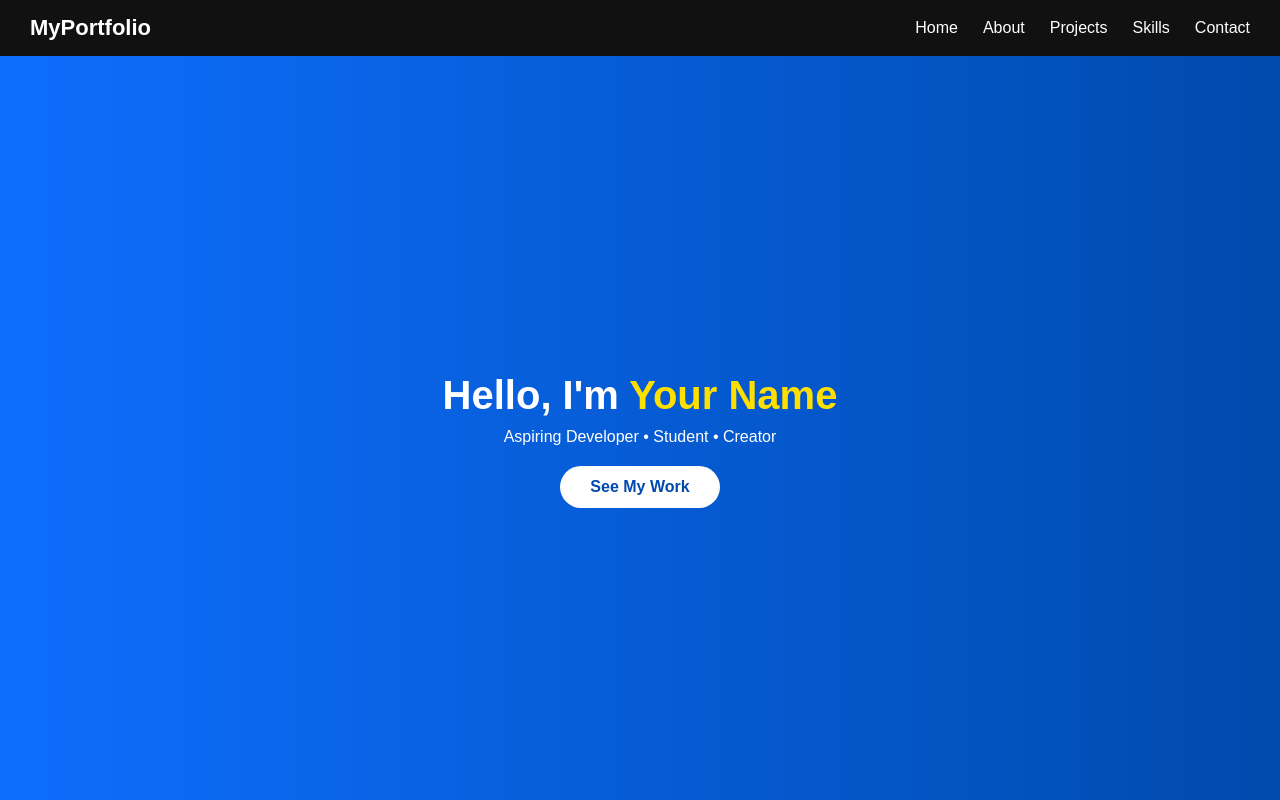
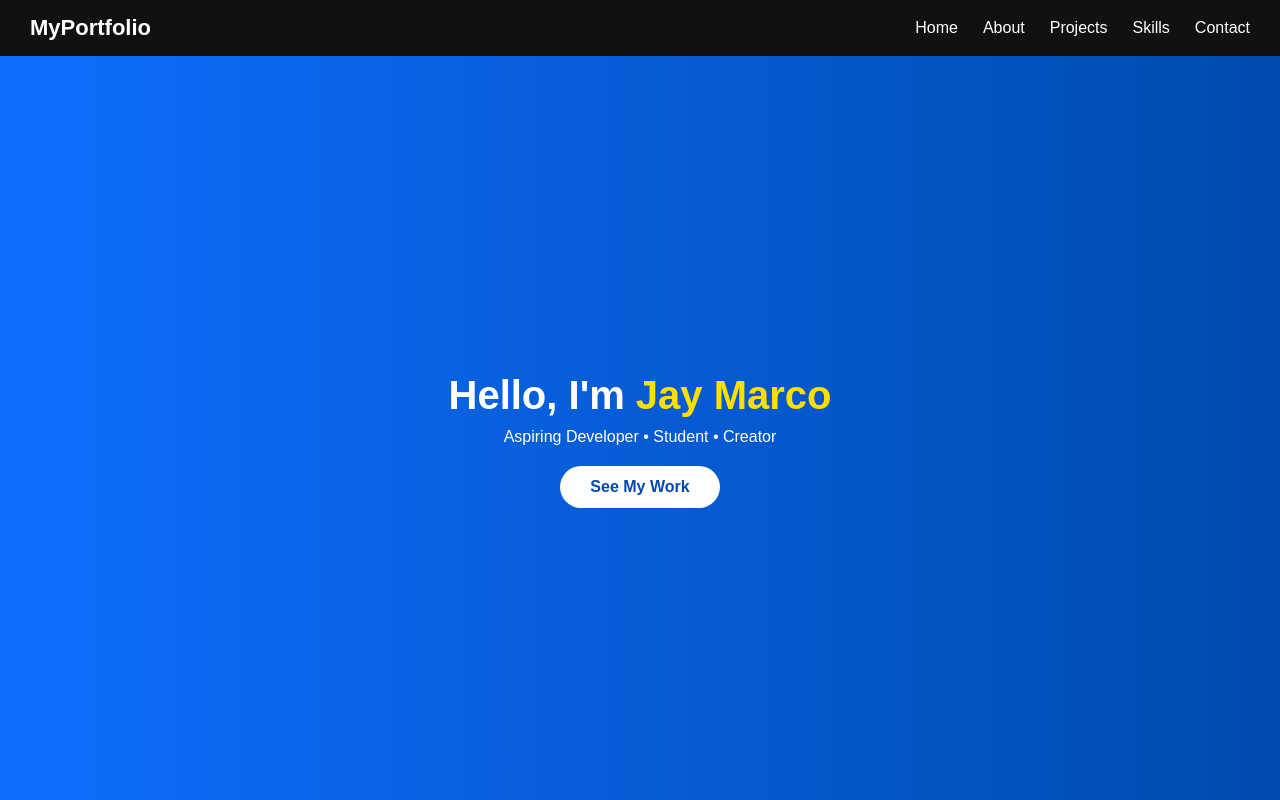
Before and after one commit to Vondeujay/App, a plain HTML site: page index.html in a window 1280 px wide. Shown: the top 800 px of the page. Drawn offline with Linux system fonts and the light colour scheme.

Commit message:
Add files via upload

```diff
--- a/index.html
+++ b/index.html
@@ -26,7 +26,7 @@
   <!-- HERO SECTION -->
   <section id="home" class="hero">
     <div class="hero-text">
-      <h1>Hello, I'm <span class="highlight">Your Name</span></h1>
+      <h1>Hello, I'm <span class="highlight">Jay Marco</span></h1>
       <p>Aspiring Developer • Student • Creator</p>
       <a href="#projects" class="btn">See My Work</a>
     </div>
```
